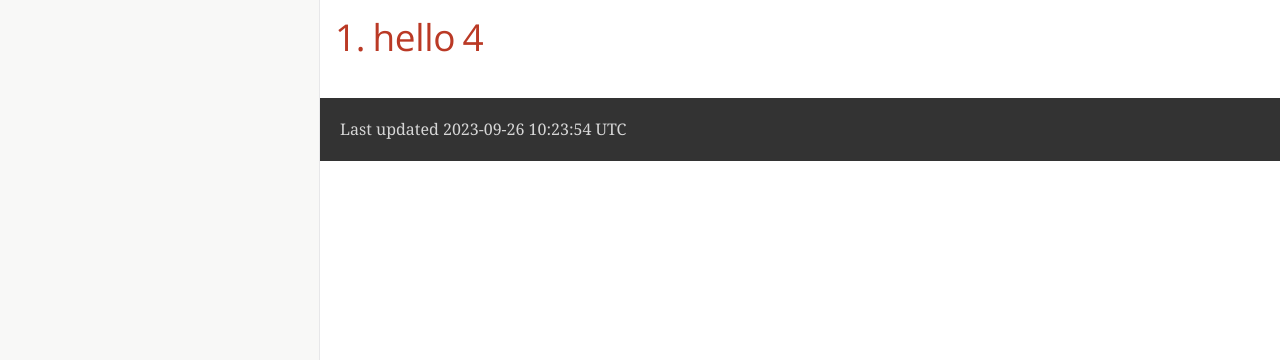
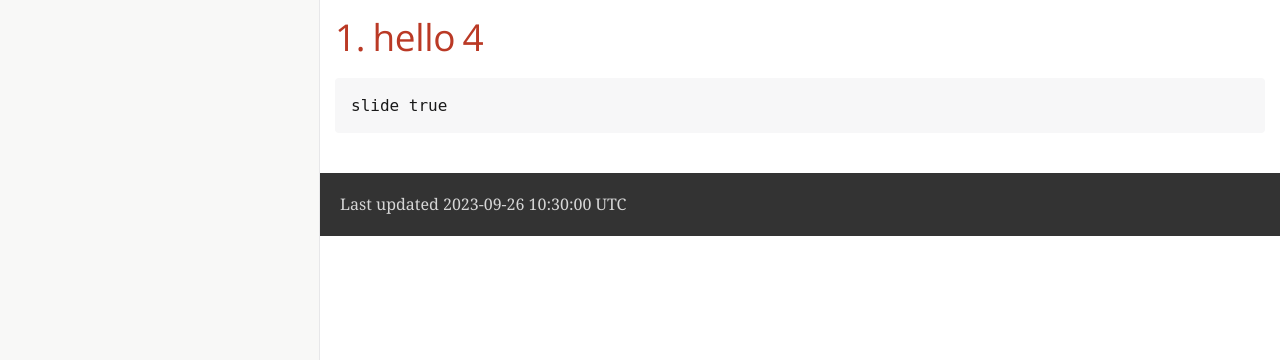
Before and after one commit to Linus-69420/pls-delete, a plain HTML site: page index.html in a window 1280 px wide. Shown: the part 440-800 px from the top of the page. Drawn offline with nearby package versions, Linux system fonts and the light colour scheme; a web font is replaced by a local one.

Commit message:
Deploying to gh-pages from @ Linus-69420/pls-delete@abdcf84d65f602446716a2605e6e6107eb344859 🚀

```diff
--- a/index.html
+++ b/index.html
@@ -458,13 +458,17 @@ body.book #toc,body.book #preamble,body.book h1.sect0,body.book .sect1>h2{page-b
 <div class="sect1">
 <h2 id="_hello_4"><a class="anchor" href="#_hello_4"></a>1. hello 4</h2>
 <div class="sectionbody">
-
+<div class="literalblock">
+<div class="content">
+<pre>slide true</pre>
+</div>
+</div>
 </div>
 </div>
 </div>
 <div id="footer">
 <div id="footer-text">
-Last updated 2023-09-26 10:23:54 UTC
+Last updated 2023-09-26 10:30:00 UTC
 </div>
 </div>
 </body>
```
Also changed, not shown: file.html (+1 -1 lines), somePage.html (+1 -1 lines).
